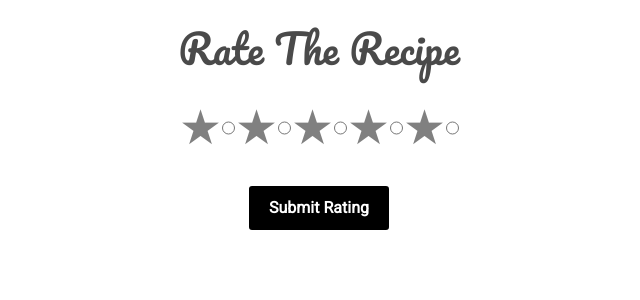
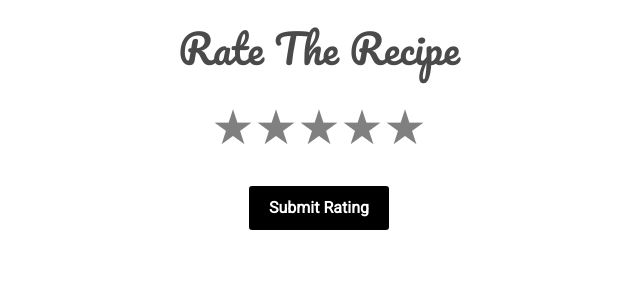
Before and after one commit to Jar3dC0nway/recipease, a Django app: page /rate_recipe/1/ in a window 1280 px wide. Shown: the part 56-356 px from the top of the page, without its empty margins (321-961 px from the left). Run offline with Django 4.2, Linux system fonts and the light colour scheme; the visitor is signed in with stand-in values (Sample User, id 1); some libraries are stand-ins or nearby versions.

Commit message:
fixed errors

```diff
--- a/recipease/engine/templates/edit_comment.html
+++ b/recipease/engine/templates/edit_comment.html
@@ -69,7 +69,7 @@
             <input type="hidden" name="recipe_id" value="{{ recipe.id }}">
             <input type="hidden" name="comment_id" value="{{ comment.id }}">
 
-            <label for="content" class="comment-label">EDIT YOUT COMMENT</label>
+            <label for="content" class="comment-label">EDIT YOUR COMMENT</label>
             <textarea name="content" id="content">{{ comment.content }}</textarea>
             <button type="submit">Edit Comment</button>
         </form>
--- a/recipease/engine/templates/rate_recipe.html
+++ b/recipease/engine/templates/rate_recipe.html
@@ -33,6 +33,11 @@
     .star:hover,
     .star-rating input[type="radio"]:checked ~ .star {
       color: gold; /* Updated color */
+    }
+    .star-rating input[type="radio"] {
+      visibility: hidden; /* Hides the radio buttons */
+      position: absolute; /* Ensures labels are clickable */
+      margin-top: -20px; /* Adjust as needed to align labels */
     }
 
     .submit-btn {
```
